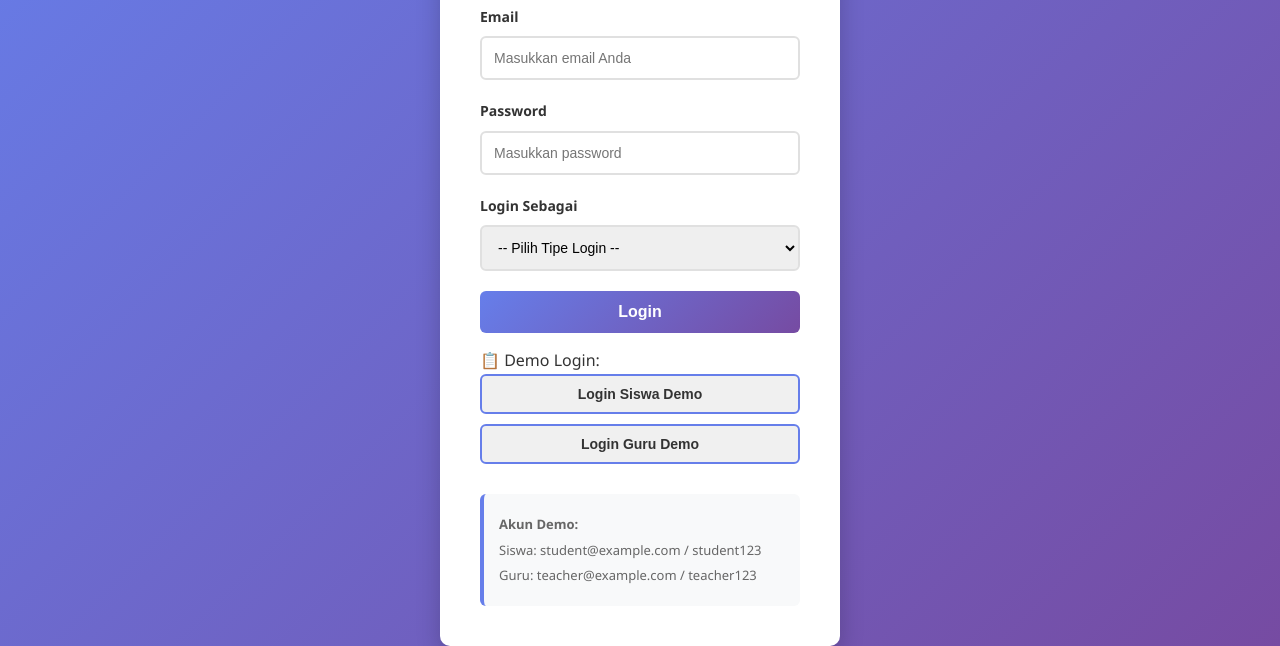
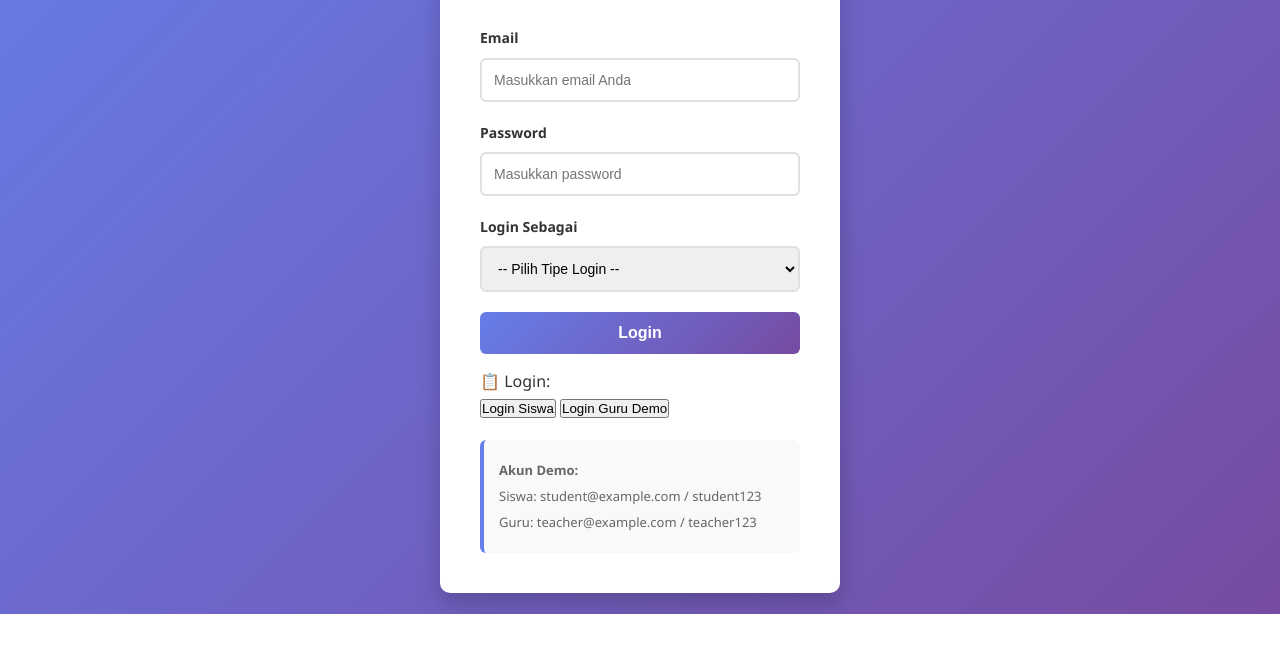
Before and after one commit to Zuel25/adaptive-learning-system, a plain HTML site: page adaptive-learning-complete.html in a window 1280 px wide. Shown: the part 186-832 px from the top of the page. After the commit the page ends 800 px from the top, so only its background shows below. Drawn offline with Linux system fonts and the light colour scheme.

Commit message:
Replace demo login buttons with standard login

```diff
--- a/adaptive-learning-complete.html
+++ b/adaptive-learning-complete.html
@@ -856,10 +856,10 @@
                 <button type="submit" class="btn-login">Login</button>
             </form>
 
-            <div class="demo-login">
-                <p>📋 Demo Login:</p>
-                <button type="button" class="btn-demo" onclick="demoLogin('student')">Login Siswa Demo</button>
-                <button type="button" class="btn-demo" onclick="demoLogin('teacher')">Login Guru Demo</button>
+            <div class="login">
+                <p>📋 Login:</p>
+                <button type="button" class="btn-Login" onclick="Login('student')">Login Siswa</button>
+                <button type="button" class="btn-Login" onclick="Login('teacher')">Login Guru Demo</button>
             </div>
 
             <div class="info-box">
```
